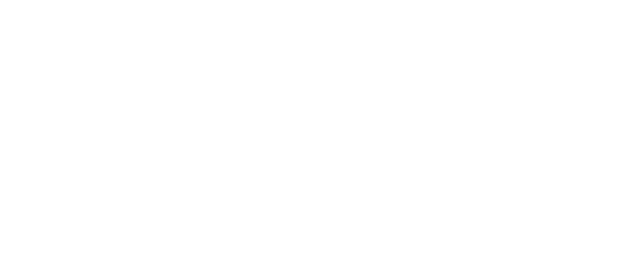
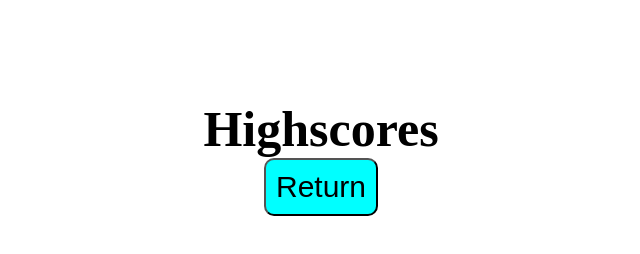
Before and after one commit to CMolitor96/Coding-Quiz, a plain HTML site: page highscores.html in a window 1280 px wide. Shown: the whole page, without its empty margins (319-959 px from the left). Drawn offline with Linux system fonts and the light colour scheme.

Commit message:
added and styled highscores html page with link back to original landing page. Both html pages lack js besides countdown timer still.

```diff
--- a/assets/css/styles.css
+++ b/assets/css/styles.css
@@ -60,3 +60,13 @@ button:hover {
 .scores a:hover {
     background-color: red;
 }
+
+#goBack{
+    text-decoration: none;
+    color: black;
+    background-color: aqua;
+}
+
+#goBack:hover {
+    background-color: red;
+}
--- a/highscores.html
+++ b/highscores.html
@@ -11,6 +11,9 @@
 
   <body>
     <!--TODO: continue here-->
+    <h1>Highscores</h1>
+      <div id="highscores"></div>
+      <a id="goBack" href="index.html"> <button id="goBack" type="button">Return</button></a>
 
     <script src="./assets/js/scores.js"></script>
   </body>
```
